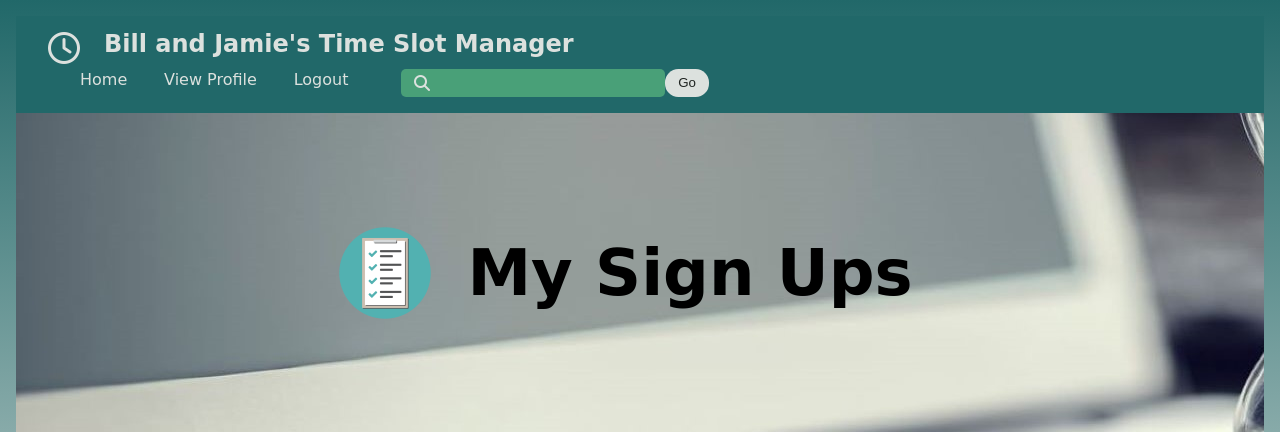
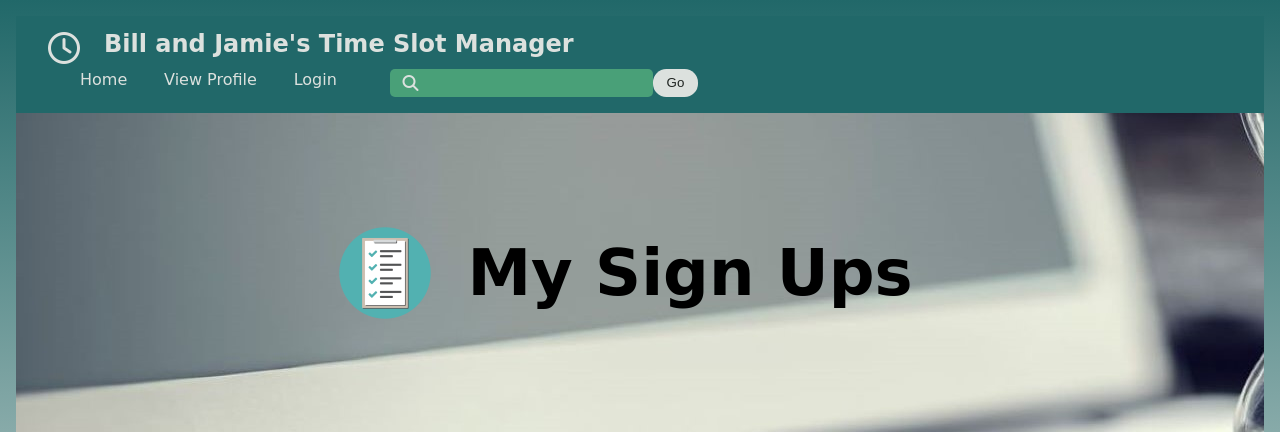
Before and after one commit to 3420Final/Project, a PHP site: page /mySignups.php in a window 1280 px wide. Shown: the top 432 px of the page. Run offline with PHP 8.4, Linux system fonts and the light colour scheme; some libraries are stand-ins or nearby versions; some web fonts are replaced.

Commit message:
did some fancy session stuff with the login page to link properly, fixed a link that was left to .html

```diff
--- a/includes/navbar.php
+++ b/includes/navbar.php
@@ -1,3 +1,16 @@
+<?php
+
+//check if user is logged in, present with proper text
+session_start();
+$login = 'Login';
+$loginlink = 'login.php';
+if (isset($_SESSION['username']))
+{
+    $login = 'Logout';
+    $loginlink = 'index.php';
+}
+
+?>
 <nav id='navbar'>
     <div>
         <div>
@@ -8,7 +21,7 @@
             <ul>
                 <li><a href="mySignups.php">Home</a></li>
                 <li><a href="profile.php">View Profile</a></li>
-                <li><a href="index.php">Logout</a></li>
+                <li><a href=<?php echo $loginlink ?>><?php echo $login ?></a></li>
             </ul>
             <form id="searchbar" name="search">
                 <i aria-hidden="true" class="fas fa-search"></i>
--- a/mySignups.php
+++ b/mySignups.php
@@ -16,7 +16,7 @@
       <main>
         <nav>
           <ul>
-            <li><a href="SignUpForSlot.html">Find a Sheet</a></li>
+            <li><a href="SignUpForSlot.php">Find a Sheet</a></li>
           </ul>
         </nav>
         <section class = "Sign-upSheets">
```
